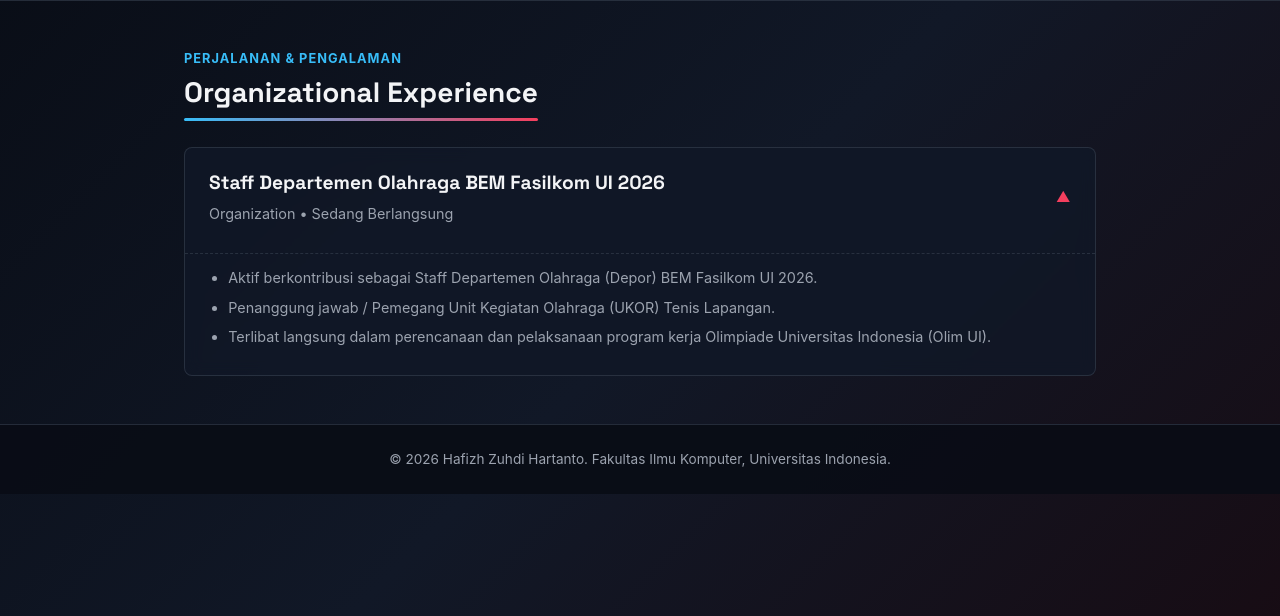
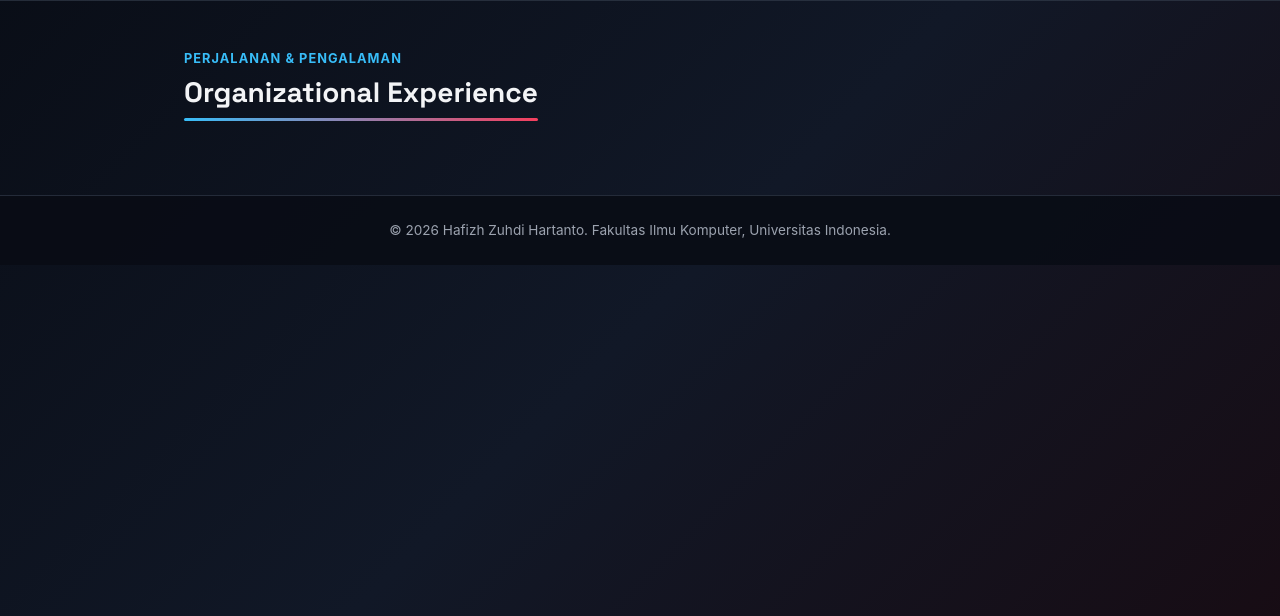
Before and after one commit to Hafizh0205/myportofolio, a Django app: page /experience/ in a window 1280 px wide. Shown: the part 74-690 px from the top of the page. Run offline with Django 5.2, Linux system fonts and the light colour scheme; data that the repository does not hold is empty; parts of the project's set-up code (start-up, migrations or seed data) failed here and were passed over.

Commit message:
update experience

```diff
--- a/templates/experience.html
+++ b/templates/experience.html
@@ -29,23 +29,6 @@
                 <p class="section-kicker">Perjalanan & Pengalaman</p>
                 <h2 class="section-title">Organizational Experience</h2>
                 <div class="edu-list">
-
-                    <details class="edu-card" open>
-                        <summary class="edu-summary">
-                            <div class="edu-header-info">
-                                <h3>Staff Departemen Olahraga BEM Fasilkom UI 2026</h3>
-                                <p>Organization &bull; Sedang Berlangsung</p>
-                            </div>
-                            <span class="edu-icon">&#9660;</span>
-                        </summary>
-                        <div class="edu-details-content">
-                            <ul>
-                                <li>Aktif berkontribusi sebagai Staff Departemen Olahraga (Depor) BEM Fasilkom UI 2026.</li>
-                                <li>Penanggung jawab / Pemegang Unit Kegiatan Olahraga (UKOR) Tenis Lapangan.</li>
-                                <li>Terlibat langsung dalam perencanaan dan pelaksanaan program kerja Olimpiade Universitas Indonesia (Olim UI).</li>
-                            </ul>
-                        </div>
-                    </details>
 
                     {% for exp in experience_list %}
                     <details class="edu-card">
```
